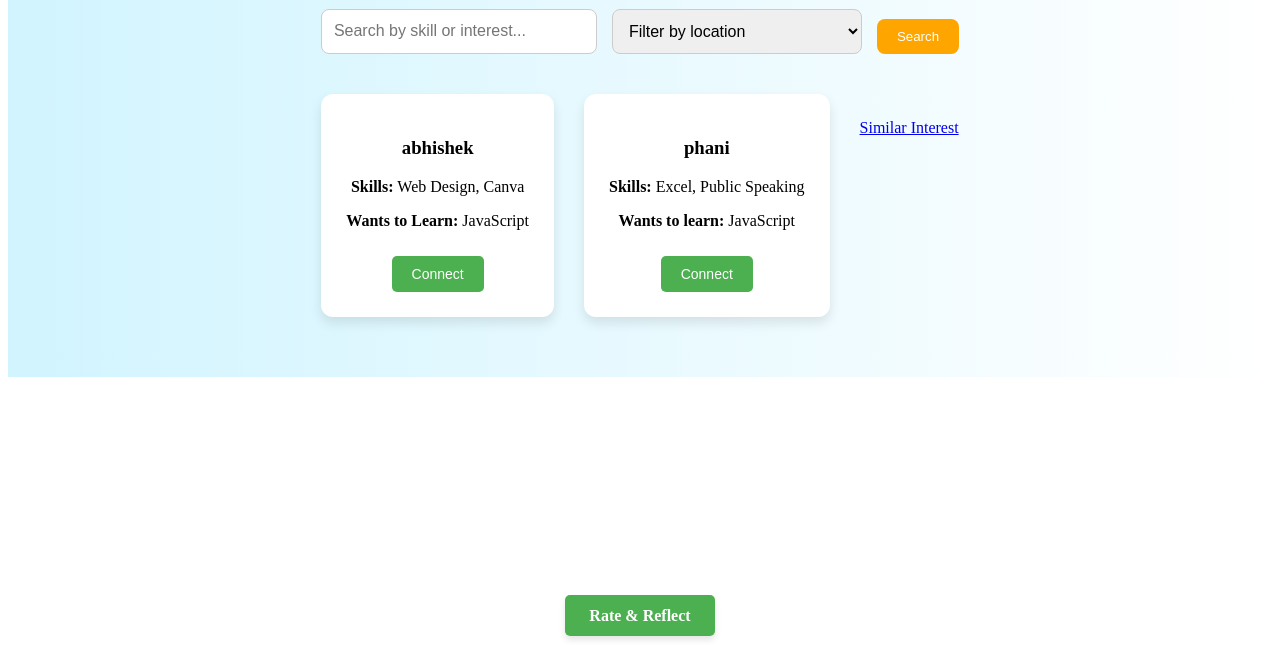
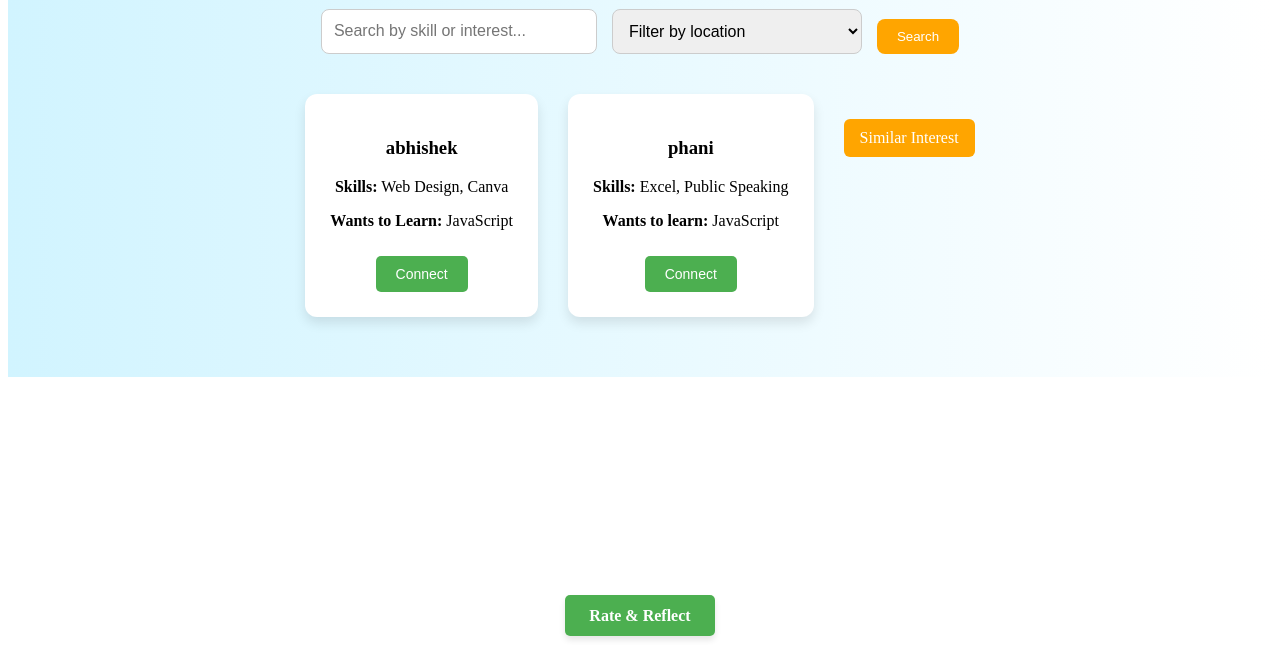
Before and after one commit to Iphani2005/skillscambio, a plain HTML site: page search.html in a window 1280 px wide. Shown: the part 155-800 px from the top of the page. Drawn offline with Linux system fonts and the light colour scheme.

Commit message:
Refactor search section and button styles

```diff
--- a/search.css
+++ b/search.css
@@ -87,6 +87,17 @@ margin-top: 10px;
 .connect-button:hover {
     background-color: #45a049;
 }
+.similar-button {
+    padding: 10px 16px;
+    background:orange;
+    color: #fff;
+    border-radius: 6px;
+    text-decoration: none;
+    display: inline-block;
+}
+.similar-button:hover{
+  background-color: red;
+}
 .feedback-footer {
   position: fixed;
   bottom: 20px;
@@ -103,4 +114,5 @@ margin-top: 10px;
   border-radius: 5px;
   font-weight: bold;
   box-shadow: 0 4px 6px rgba(0,0,0,0.1);
+
 }
```
